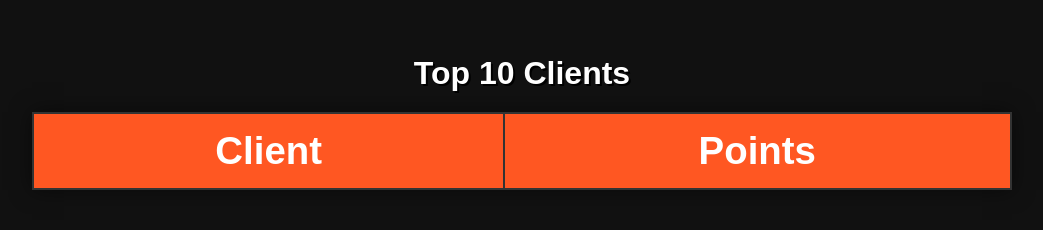
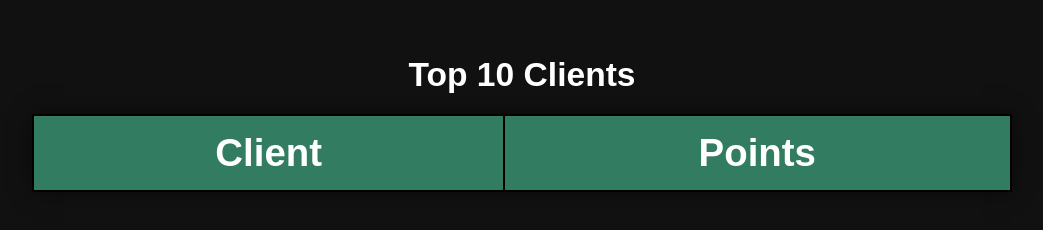
Before and after one commit to joekhoueiry125/clientPoints, a plain HTML site: page index.html in a window 1280 px wide. Shown: the whole page, without its empty margins (118-1161 px from the left). Drawn offline with Linux system fonts and the light colour scheme; no server answers.

Commit message:
Update index.html

```diff
--- a/index.html
+++ b/index.html
@@ -13,9 +13,8 @@
         }
 
         h2 {
-            font-size: 2em;
-            margin-bottom: 20px;
-            text-shadow: 2px 2px #000;
+            font-size: 2.1em;
+            margin-bottom: 20px
         }
 
         table {
@@ -28,22 +27,22 @@
 
         th,
         td {
-            border: 2px solid #333;
+            border: 2px solid #000;
             padding: 15px;
         }
 
         th {
-            background: #ff5722;
+            background: #327c61;
             color: #fff;
             font-size: 1.6em;
         }
 
         td {
-            background: #222;
+            background: #fff;
         }
 
         tr:hover td {
-            background: #333;
+            background: #000;
             transition: 0.3s;
         }
     </style>
@@ -107,4 +106,5 @@
 
 </body>
 
+
 </html>
```
